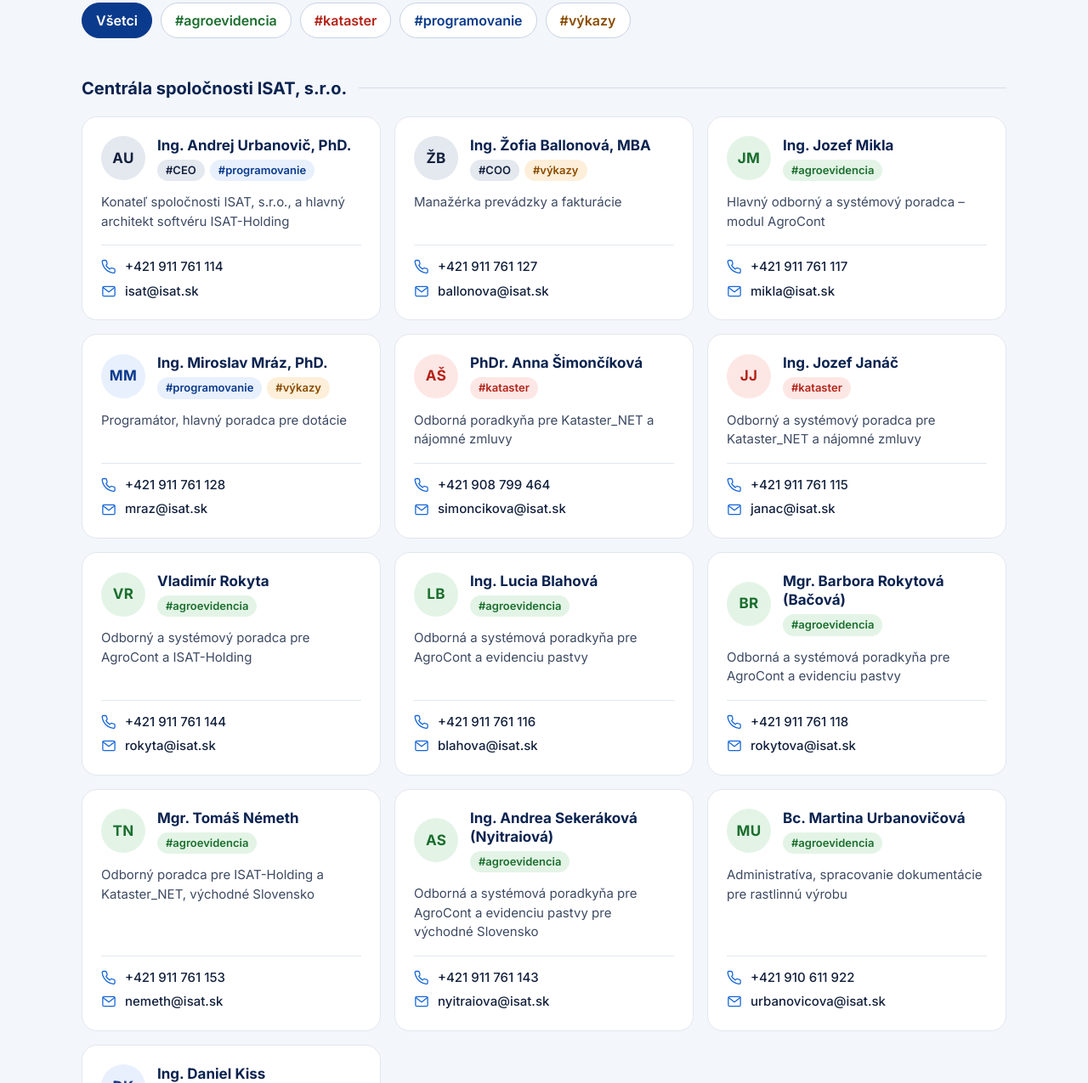
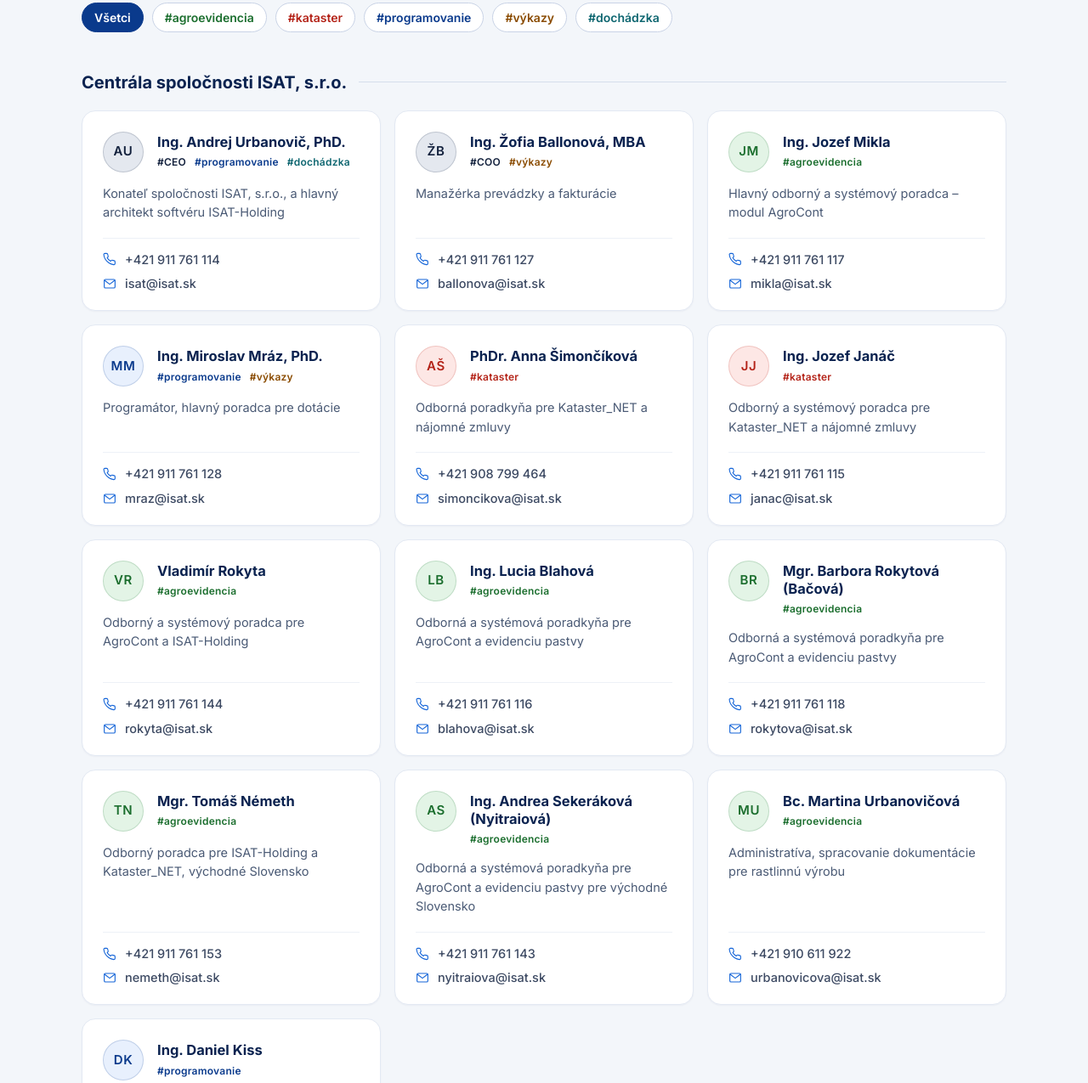
Before and after one commit to isat-sk/isat-web, a plain HTML site: page public/kontakty.html in a window 1280 px wide. Shown: the part 1663-2938 px from the top of the page at 85% size. Drawn offline with Linux system fonts and the light colour scheme.

Commit message:
Kontakty: elegantnejšie karty poradcov a nový hashtag #dochádzka
Menšie hashtagy bez podkladu, jemnejšie karty a filter.
Pridaný hashtag #dochádzka (aj vo filtri), priradený Andrejovi Urbanovičovi.

Co-Authored-By: Claude Opus 5.5 <noreply@anthropic.com>

```diff
--- a/public/css/style.css
+++ b/public/css/style.css
@@ -520,14 +520,15 @@ body{margin:0}
 .isat-web .filter{display:flex;flex-wrap:wrap;gap:10px;margin:24px 0 0;padding:0;border:0}
 .isat-web .filter legend{width:100%;margin-bottom:10px;padding:0;font-weight:600;color:var(--text)}
 .isat-web .filter input{position:absolute;width:1px;height:1px;opacity:0}
-/* farby hashtagov: agroevidencia zelená, kataster červená, programovanie modrá, výkazy oranžová */
+/* farby hashtagov: agroevidencia zelená, kataster červená, programovanie modrá, výkazy oranžová, dochádzka tyrkysová */
 .isat-web .tag-agroevidencia{--tag:#1B6E2E;--tag-bg:#E3F4E6}
 .isat-web .tag-kataster{--tag:#B42318;--tag-bg:#FDE7E5}
 .isat-web .tag-programovanie{--tag:#0A3A8C;--tag-bg:#E8F0FD}
 .isat-web .tag-vykazy{--tag:#8A4B00;--tag-bg:#FDEFD9}
+.isat-web .tag-dochadzka{--tag:#0E6670;--tag-bg:#DDF1F2}
 /* pozície vo vedení (CEO, COO) – tmavá neutrálna farba */
 .isat-web .tag-ceo,.isat-web .tag-coo{--tag:#13213D;--tag-bg:#E4E8EF}
-.isat-web .filter label{padding:8px 16px;border:1.5px solid #C9D3E6;border-radius:999px;background:#fff;color:var(--tag,var(--navy-2));font-weight:600;cursor:pointer}
+.isat-web .filter label{padding:6px 14px;border:1px solid #C9D3E6;border-radius:999px;background:#fff;color:var(--tag,var(--navy-2));font-size:14px;font-weight:600;cursor:pointer;transition:background .15s,border-color .15s,color .15s}
 .isat-web .filter label:hover{border-color:var(--tag,var(--navy-2))}
 .isat-web .filter input:checked+label{background:var(--tag,var(--navy-2));border-color:var(--tag,var(--navy-2));color:#fff}
 .isat-web .filter input:focus-visible+label{outline:3px solid var(--blue);outline-offset:2px}
@@ -538,24 +539,27 @@ body{margin:0}
 .isat-web .people-wrap:has(#f-programovanie:checked) .person:not(.t-programovanie),
 .isat-web .people-wrap:has(#f-programovanie:checked) .people-group:not(:has(.t-programovanie)),
 .isat-web .people-wrap:has(#f-vykazy:checked) .person:not(.t-vykazy),
-.isat-web .people-wrap:has(#f-vykazy:checked) .people-group:not(:has(.t-vykazy)){display:none}
+.isat-web .people-wrap:has(#f-vykazy:checked) .people-group:not(:has(.t-vykazy)),
+.isat-web .people-wrap:has(#f-dochadzka:checked) .person:not(.t-dochadzka),
+.isat-web .people-wrap:has(#f-dochadzka:checked) .people-group:not(:has(.t-dochadzka)){display:none}
 
 /* karty poradcov */
 .isat-web .people-h{display:flex;align-items:center;gap:14px;margin:44px 0 0;font-size:20px;color:var(--navy)}
 .isat-web .people-h::after{content:"";flex:1;height:1px;background:#D5DEEC}
 /* najviac 3 poradcovia v riadku */
 .isat-web .people{display:grid;grid-template-columns:repeat(auto-fill,minmax(max(min(100%,320px),calc((100% - 32px) / 3)),1fr));gap:16px;margin:18px 0 0;padding:0;list-style:none}
-.isat-web .person{display:flex;flex-direction:column;padding:22px;border:1px solid var(--line);border-radius:18px;background:#fff;transition:transform .15s,box-shadow .15s}
-.isat-web .person:hover{transform:translateY(-2px);box-shadow:0 12px 28px rgba(11,35,80,.08)}
-.isat-web .person-top{display:flex;gap:14px;align-items:center}
-.isat-web .avatar{display:flex;align-items:center;justify-content:center;width:52px;height:52px;flex-shrink:0;border-radius:50%;background:var(--tag-bg,var(--bg-soft));color:var(--tag,var(--navy));font-weight:700;font-size:17px;letter-spacing:.02em}
-.isat-web .person b{display:block;font-size:17px;line-height:1.3;color:var(--navy)}
-.isat-web .person .tag{display:inline-block;margin:6px 6px 0 0;padding:3px 10px;border-radius:999px;background:var(--tag-bg,#E8F0FD);color:var(--tag,var(--navy-2));font-size:13px;font-weight:600}
-.isat-web .role{flex:1;margin:14px 0 0;font-size:15px;color:var(--text)}
-.isat-web .person-links{display:flex;flex-direction:column;gap:6px;margin-top:16px;padding-top:14px;border-top:1px solid var(--line)}
-.isat-web .person-links a{display:flex;gap:10px;align-items:center;font-size:15px;font-weight:500;overflow-wrap:anywhere}
+.isat-web .person{position:relative;display:flex;flex-direction:column;padding:24px 24px 20px;border:1px solid #E3E9F3;border-radius:16px;background:#fff;box-shadow:0 1px 2px rgba(11,35,80,.04);transition:transform .2s,box-shadow .2s,border-color .2s}
+.isat-web .person:hover{transform:translateY(-2px);border-color:#D3DDEC;box-shadow:0 14px 32px rgba(11,35,80,.09)}
+.isat-web .person-top{display:flex;gap:16px;align-items:flex-start}
+.isat-web .avatar{display:flex;align-items:center;justify-content:center;width:48px;height:48px;flex-shrink:0;border-radius:50%;background:var(--tag-bg,var(--bg-soft));color:var(--tag,var(--navy));font-weight:600;font-size:15px;letter-spacing:.04em;box-shadow:inset 0 0 0 1px color-mix(in srgb,var(--tag,var(--navy)) 18%,transparent)}
+.isat-web .person b{display:block;margin-top:2px;font-size:16.5px;font-weight:700;line-height:1.3;color:var(--navy)}
+.isat-web .person .tagy{display:flex;flex-wrap:wrap;gap:4px 10px;margin-top:5px}
+.isat-web .person .tag{color:var(--tag,var(--navy-2));font-size:12px;font-weight:600;letter-spacing:.02em;line-height:1.4}
+.isat-web .role{flex:1;margin:14px 0 0;font-size:14.5px;line-height:1.55;color:#4A5A75}
+.isat-web .person-links{display:flex;flex-direction:column;gap:7px;margin-top:18px;padding-top:14px;border-top:1px solid #EDF1F7}
+.isat-web .person-links a{display:flex;gap:10px;align-items:center;font-size:14.5px;font-weight:500;color:var(--text);overflow-wrap:anywhere}
 .isat-web .person-links a:hover{color:var(--blue)}
-.isat-web .person-links svg.ic{width:18px;height:18px;color:var(--blue)}
+.isat-web .person-links svg.ic{width:16px;height:16px;flex-shrink:0;color:var(--blue)}
 
 /* fakturačné údaje */
 .isat-web .companies{display:grid;grid-template-columns:repeat(auto-fit,minmax(min(100%,420px),1fr));gap:20px;margin:28px 0 0;padding:0;list-style:none}
--- a/public/kontakty.html
+++ b/public/kontakty.html
@@ -146,23 +146,24 @@
           <input type="radio" name="oblast" id="f-kataster"><label class="tag-kataster" for="f-kataster">#kataster</label>
           <input type="radio" name="oblast" id="f-programovanie"><label class="tag-programovanie" for="f-programovanie">#programovanie</label>
           <input type="radio" name="oblast" id="f-vykazy"><label class="tag-vykazy" for="f-vykazy">#výkazy</label>
+          <input type="radio" name="oblast" id="f-dochadzka"><label class="tag-dochadzka" for="f-dochadzka">#dochádzka</label>
         </fieldset>
         <div class="people-group">
         <h3 class="people-h">Centrála spoločnosti ISAT, s.r.o.</h3>
         <ul class="people">
-          <li class="person t-ceo t-programovanie tag-ceo"><div class="person-top"><span class="avatar" aria-hidden="true">AU</span><div><b>Ing. Andrej Urbanovič, PhD.</b><span class="tag tag-ceo">#CEO</span><span class="tag tag-programovanie">#programovanie</span></div></div><p class="role">Konateľ spoločnosti ISAT, s.r.o., a hlavný architekt softvéru ISAT-Holding</p><div class="person-links"><a href="tel:+421911761114"><svg class="ic" aria-hidden="true"><use href="img/ikony.svg#isat-i-phone"/></svg>+421 911 761 114</a><a href="mailto:isat@isat.sk"><svg class="ic" aria-hidden="true"><use href="img/ikony.svg#isat-i-mail"/></svg>isat@isat.sk</a></div></li>
-          <li class="person t-coo t-vykazy tag-coo"><div class="person-top"><span class="avatar" aria-hidden="true">ŽB</span><div><b>Ing. Žofia Ballonová, MBA</b><span class="tag tag-coo">#COO</span><span class="tag tag-vykazy">#výkazy</span></div></div><p class="role">Manažérka prevádzky a fakturácie</p><div class="person-links"><a href="tel:+421911761127"><svg class="ic" aria-hidden="true"><use href="img/ikony.svg#isat-i-phone"/></svg>+421 911 761 127</a><a href="mailto:ballonova@isat.sk"><svg class="ic" aria-hidden="true"><use href="img/ikony.svg#isat-i-mail"/></svg>ballonova@isat.sk</a></div></li>
-          <li class="person t-agroevidencia tag-agroevidencia"><div class="person-top"><span class="avatar" aria-hidden="true">JM</span><div><b>Ing. Jozef Mikla</b><span class="tag tag-agroevidencia">#agroevidencia</span></div></div><p class="role">Hlavný odborný a systémový poradca – modul AgroCont</p><div class="person-links"><a href="tel:+421911761117"><svg class="ic" aria-hidden="true"><use href="img/ikony.svg#isat-i-phone"/></svg>+421 911 761 117</a><a href="mailto:mikla@isat.sk"><svg class="ic" aria-hidden="true"><use href="img/ikony.svg#isat-i-mail"/></svg>mikla@isat.sk</a></div></li>
-          <li class="person t-programovanie t-vykazy tag-programovanie"><div class="person-top"><span class="avatar" aria-hidden="true">MM</span><div><b>Ing. Miroslav Mráz, PhD.</b><span class="tag tag-programovanie">#programovanie</span><span class="tag tag-vykazy">#výkazy</span></div></div><p class="role">Programátor, hlavný poradca pre dotácie</p><div class="person-links"><a href="tel:+421911761128"><svg class="ic" aria-hidden="true"><use href="img/ikony.svg#isat-i-phone"/></svg>+421 911 761 128</a><a href="mailto:mraz@isat.sk"><svg class="ic" aria-hidden="true"><use href="img/ikony.svg#isat-i-mail"/></svg>mraz@isat.sk</a></div></li>
-          <li class="person t-kataster tag-kataster"><div class="person-top"><span class="avatar" aria-hidden="true">AŠ</span><div><b>PhDr. Anna Šimončíková</b><span class="tag tag-kataster">#kataster</span></div></div><p class="role">Odborná poradkyňa pre Kataster_NET a nájomné zmluvy</p><div class="person-links"><a href="tel:+421908799464"><svg class="ic" aria-hidden="true"><use href="img/ikony.svg#isat-i-phone"/></svg>+421 908 799 464</a><a href="mailto:simoncikova@isat.sk"><svg class="ic" aria-hidden="true"><use href="img/ikony.svg#isat-i-mail"/></svg>simoncikova@isat.sk</a></div></li>
-          <li class="person t-kataster tag-kataster"><div class="person-top"><span class="avatar" aria-hidden="true">JJ</span><div><b>Ing. Jozef Janáč</b><span class="tag tag-kataster">#kataster</span></div></div><p class="role">Odborný a systémový poradca pre Kataster_NET a nájomné zmluvy</p><div class="person-links"><a href="tel:+421911761115"><svg class="ic" aria-hidden="true"><use href="img/ikony.svg#isat-i-phone"/></svg>+421 911 761 115</a><a href="mailto:janac@isat.sk"><svg class="ic" aria-hidden="true"><use href="img/ikony.svg#isat-i-mail"/></svg>janac@isat.sk</a></div></li>
-          <li class="person t-agroevidencia tag-agroevidencia"><div class="person-top"><span class="avatar" aria-hidden="true">VR</span><div><b>Vladimír Rokyta</b><span class="tag tag-agroevidencia">#agroevidencia</span></div></div><p class="role">Odborný a systémový poradca pre AgroCont a ISAT-Holding</p><div class="person-links"><a href="tel:+421911761144"><svg class="ic" aria-hidden="true"><use href="img/ikony.svg#isat-i-phone"/></svg>+421 911 761 144</a><a href="mailto:rokyta@isat.sk"><svg class="ic" aria-hidden="true"><use href="img/ikony.svg#isat-i-mail"/></svg>rokyta@isat.sk</a></div></li>
-          <li class="person t-agroevidencia tag-agroevidencia"><div class="person-top"><span class="avatar" aria-hidden="true">LB</span><div><b>Ing. Lucia Blahová</b><span class="tag tag-agroevidencia">#agroevidencia</span></div></div><p class="role">Odborná a systémová poradkyňa pre AgroCont a evidenciu pastvy</p><div class="person-links"><a href="tel:+421911761116"><svg class="ic" aria-hidden="true"><use href="img/ikony.svg#isat-i-phone"/></svg>+421 911 761 116</a><a href="mailto:blahova@isat.sk"><svg class="ic" aria-hidden="true"><use href="img/ikony.svg#isat-i-mail"/></svg>blahova@isat.sk</a></div></li>
-          <li class="person t-agroevidencia tag-agroevidencia"><div class="person-top"><span class="avatar" aria-hidden="true">BR</span><div><b>Mgr. Barbora Rokytová (Bačová)</b><span class="tag tag-agroevidencia">#agroevidencia</span></div></div><p class="role">Odborná a systémová poradkyňa pre AgroCont a evidenciu pastvy</p><div class="person-links"><a href="tel:+421911761118"><svg class="ic" aria-hidden="true"><use href="img/ikony.svg#isat-i-phone"/></svg>+421 911 761 118</a><a href="mailto:rokytova@isat.sk"><svg class="ic" aria-hidden="true"><use href="img/ikony.svg#isat-i-mail"/></svg>rokytova@isat.sk</a></div></li>
-          <li class="person t-agroevidencia tag-agroevidencia"><div class="person-top"><span class="avatar" aria-hidden="true">TN</span><div><b>Mgr. Tomáš Németh</b><span class="tag tag-agroevidencia">#agroevidencia</span></div></div><p class="role">Odborný poradca pre ISAT-Holding a Kataster_NET, východné Slovensko</p><div class="person-links"><a href="tel:+421911761153"><svg class="ic" aria-hidden="true"><use href="img/ikony.svg#isat-i-phone"/></svg>+421 911 761 153</a><a href="mailto:nemeth@isat.sk"><svg class="ic" aria-hidden="true"><use href="img/ikony.svg#isat-i-mail"/></svg>nemeth@isat.sk</a></div></li>
-          <li class="person t-agroevidencia tag-agroevidencia"><div class="person-top"><span class="avatar" aria-hidden="true">AS</span><div><b>Ing. Andrea Sekeráková (Nyitraiová)</b><span class="tag tag-agroevidencia">#agroevidencia</span></div></div><p class="role">Odborná a systémová poradkyňa pre AgroCont a evidenciu pastvy pre východné Slovensko</p><div class="person-links"><a href="tel:+421911761143"><svg class="ic" aria-hidden="true"><use href="img/ikony.svg#isat-i-phone"/></svg>+421 911 761 143</a><a href="mailto:nyitraiova@isat.sk"><svg class="ic" aria-hidden="true"><use href="img/ikony.svg#isat-i-mail"/></svg>nyitraiova@isat.sk</a></div></li>
-          <li class="person t-agroevidencia tag-agroevidencia"><div class="person-top"><span class="avatar" aria-hidden="true">MU</span><div><b>Bc. Martina Urbanovičová</b><span class="tag tag-agroevidencia">#agroevidencia</span></div></div><p class="role">Administratíva, spracovanie dokumentácie pre rastlinnú výrobu</p><div class="person-links"><a href="tel:+421910611922"><svg class="ic" aria-hidden="true"><use href="img/ikony.svg#isat-i-phone"/></svg>+421 910 611 922</a><a href="mailto:urbanovicova@isat.sk"><svg class="ic" aria-hidden="true"><use href="img/ikony.svg#isat-i-mail"/></svg>urbanovicova@isat.sk</a></div></li>
-          <li class="person t-programovanie tag-programovanie"><div class="person-top"><span class="avatar" aria-hidden="true">DK</span><div><b>Ing. Daniel Kiss</b><span class="tag tag-programovanie">#programovanie</span></div></div><p class="role">Programátor WEB-Správca</p><div class="person-links"><a href="tel:+421908761127"><svg class="ic" aria-hidden="true"><use href="img/ikony.svg#isat-i-phone"/></svg>+421 908 761 127</a><a href="mailto:kiss@isat.sk"><svg class="ic" aria-hidden="true"><use href="img/ikony.svg#isat-i-mail"/></svg>kiss@isat.sk</a></div></li>
+          <li class="person t-ceo t-programovanie t-dochadzka tag-ceo"><div class="person-top"><span class="avatar" aria-hidden="true">AU</span><div><b>Ing. Andrej Urbanovič, PhD.</b><span class="tagy"><span class="tag tag-ceo">#CEO</span><span class="tag tag-programovanie">#programovanie</span><span class="tag tag-dochadzka">#dochádzka</span></span></div></div><p class="role">Konateľ spoločnosti ISAT, s.r.o., a hlavný architekt softvéru ISAT-Holding</p><div class="person-links"><a href="tel:+421911761114"><svg class="ic" aria-hidden="true"><use href="img/ikony.svg#isat-i-phone"/></svg>+421 911 761 114</a><a href="mailto:isat@isat.sk"><svg class="ic" aria-hidden="true"><use href="img/ikony.svg#isat-i-mail"/></svg>isat@isat.sk</a></div></li>
+          <li class="person t-coo t-vykazy tag-coo"><div class="person-top"><span class="avatar" aria-hidden="true">ŽB</span><div><b>Ing. Žofia Ballonová, MBA</b><span class="tagy"><span class="tag tag-coo">#COO</span><span class="tag tag-vykazy">#výkazy</span></span></div></div><p class="role">Manažérka prevádzky a fakturácie</p><div class="person-links"><a href="tel:+421911761127"><svg class="ic" aria-hidden="true"><use href="img/ikony.svg#isat-i-phone"/></svg>+421 911 761 127</a><a href="mailto:ballonova@isat.sk"><svg class="ic" aria-hidden="true"><use href="img/ikony.svg#isat-i-mail"/></svg>ballonova@isat.sk</a></div></li>
+          <li class="person t-agroevidencia tag-agroevidencia"><div class="person-top"><span class="avatar" aria-hidden="true">JM</span><div><b>Ing. Jozef Mikla</b><span class="tagy"><span class="tag tag-agroevidencia">#agroevidencia</span></span></div></div><p class="role">Hlavný odborný a systémový poradca – modul AgroCont</p><div class="person-links"><a href="tel:+421911761117"><svg class="ic" aria-hidden="true"><use href="img/ikony.svg#isat-i-phone"/></svg>+421 911 761 117</a><a href="mailto:mikla@isat.sk"><svg class="ic" aria-hidden="true"><use href="img/ikony.svg#isat-i-mail"/></svg>mikla@isat.sk</a></div></li>
+          <li class="person t-programovanie t-vykazy tag-programovanie"><div class="person-top"><span class="avatar" aria-hidden="true">MM</span><div><b>Ing. Miroslav Mráz, PhD.</b><span class="tagy"><span class="tag tag-programovanie">#programovanie</span><span class="tag tag-vykazy">#výkazy</span></span></div></div><p class="role">Programátor, hlavný poradca pre dotácie</p><div class="person-links"><a href="tel:+421911761128"><svg class="ic" aria-hidden="true"><use href="img/ikony.svg#isat-i-phone"/></svg>+421 911 761 128</a><a href="mailto:mraz@isat.sk"><svg class="ic" aria-hidden="true"><use href="img/ikony.svg#isat-i-mail"/></svg>mraz@isat.sk</a></div></li>
+          <li class="person t-kataster tag-kataster"><div class="person-top"><span class="avatar" aria-hidden="true">AŠ</span><div><b>PhDr. Anna Šimončíková</b><span class="tagy"><span class="tag tag-kataster">#kataster</span></span></div></div><p class="role">Odborná poradkyňa pre Kataster_NET a nájomné zmluvy</p><div class="person-links"><a href="tel:+421908799464"><svg class="ic" aria-hidden="true"><use href="img/ikony.svg#isat-i-phone"/></svg>+421 908 799 464</a><a href="mailto:simoncikova@isat.sk"><svg class="ic" aria-hidden="true"><use href="img/ikony.svg#isat-i-mail"/></svg>simoncikova@isat.sk</a></div></li>
+          <li class="person t-kataster tag-kataster"><div class="person-top"><span class="avatar" aria-hidden="true">JJ</span><div><b>Ing. Jozef Janáč</b><span class="tagy"><span class="tag tag-kataster">#kataster</span></span></div></div><p class="role">Odborný a systémový poradca pre Kataster_NET a nájomné zmluvy</p><div class="person-links"><a href="tel:+421911761115"><svg class="ic" aria-hidden="true"><use href="img/ikony.svg#isat-i-phone"/></svg>+421 911 761 115</a><a href="mailto:janac@isat.sk"><svg class="ic" aria-hidden="true"><use href="img/ikony.svg#isat-i-mail"/></svg>janac@isat.sk</a></div></li>
+          <li class="person t-agroevidencia tag-agroevidencia"><div class="person-top"><span class="avatar" aria-hidden="true">VR</span><div><b>Vladimír Rokyta</b><span class="tagy"><span class="tag tag-agroevidencia">#agroevidencia</span></span></div></div><p class="role">Odborný a systémový poradca pre AgroCont a ISAT-Holding</p><div class="person-links"><a href="tel:+421911761144"><svg class="ic" aria-hidden="true"><use href="img/ikony.svg#isat-i-phone"/></svg>+421 911 761 144</a><a href="mailto:rokyta@isat.sk"><svg class="ic" aria-hidden="true"><use href="img/ikony.svg#isat-i-mail"/></svg>rokyta@isat.sk</a></div></li>
+          <li class="person t-agroevidencia tag-agroevidencia"><div class="person-top"><span class="avatar" aria-hidden="true">LB</span><div><b>Ing. Lucia Blahová</b><span class="tagy"><span class="tag tag-agroevidencia">#agroevidencia</span></span></div></div><p class="role">Odborná a systémová poradkyňa pre AgroCont a evidenciu pastvy</p><div class="person-links"><a href="tel:+421911761116"><svg class="ic" aria-hidden="true"><use href="img/ikony.svg#isat-i-phone"/></svg>+421 911 761 116</a><a href="mailto:blahova@isat.sk"><svg class="ic" aria-hidden="true"><use href="img/ikony.svg#isat-i-mail"/></svg>blahova@isat.sk</a></div></li>
+          <li class="person t-agroevidencia tag-agroevidencia"><div class="person-top"><span class="avatar" aria-hidden="true">BR</span><div><b>Mgr. Barbora Rokytová (Bačová)</b><span class="tagy"><span class="tag tag-agroevidencia">#agroevidencia</span></span></div></div><p class="role">Odborná a systémová poradkyňa pre AgroCont a evidenciu pastvy</p><div class="person-links"><a href="tel:+421911761118"><svg class="ic" aria-hidden="true"><use href="img/ikony.svg#isat-i-phone"/></svg>+421 911 761 118</a><a href="mailto:rokytova@isat.sk"><svg class="ic" aria-hidden="true"><use href="img/ikony.svg#isat-i-mail"/></svg>rokytova@isat.sk</a></div></li>
+          <li class="person t-agroevidencia tag-agroevidencia"><div class="person-top"><span class="avatar" aria-hidden="true">TN</span><div><b>Mgr. Tomáš Németh</b><span class="tagy"><span class="tag tag-agroevidencia">#agroevidencia</span></span></div></div><p class="role">Odborný poradca pre ISAT-Holding a Kataster_NET, východné Slovensko</p><div class="person-links"><a href="tel:+421911761153"><svg class="ic" aria-hidden="true"><use href="img/ikony.svg#isat-i-phone"/></svg>+421 911 761 153</a><a href="mailto:nemeth@isat.sk"><svg class="ic" aria-hidden="true"><use href="img/ikony.svg#isat-i-mail"/></svg>nemeth@isat.sk</a></div></li>
+          <li class="person t-agroevidencia tag-agroevidencia"><div class="person-top"><span class="avatar" aria-hidden="true">AS</span><div><b>Ing. Andrea Sekeráková (Nyitraiová)</b><span class="tagy"><span class="tag tag-agroevidencia">#agroevidencia</span></span></div></div><p class="role">Odborná a systémová poradkyňa pre AgroCont a evidenciu pastvy pre východné Slovensko</p><div class="person-links"><a href="tel:+421911761143"><svg class="ic" aria-hidden="true"><use href="img/ikony.svg#isat-i-phone"/></svg>+421 911 761 143</a><a href="mailto:nyitraiova@isat.sk"><svg class="ic" aria-hidden="true"><use href="img/ikony.svg#isat-i-mail"/></svg>nyitraiova@isat.sk</a></div></li>
+          <li class="person t-agroevidencia tag-agroevidencia"><div class="person-top"><span class="avatar" aria-hidden="true">MU</span><div><b>Bc. Martina Urbanovičová</b><span class="tagy"><span class="tag tag-agroevidencia">#agroevidencia</span></span></div></div><p class="role">Administratíva, spracovanie dokumentácie pre rastlinnú výrobu</p><div class="person-links"><a href="tel:+421910611922"><svg class="ic" aria-hidden="true"><use href="img/ikony.svg#isat-i-phone"/></svg>+421 910 611 922</a><a href="mailto:urbanovicova@isat.sk"><svg class="ic" aria-hidden="true"><use href="img/ikony.svg#isat-i-mail"/></svg>urbanovicova@isat.sk</a></div></li>
+          <li class="person t-programovanie tag-programovanie"><div class="person-top"><span class="avatar" aria-hidden="true">DK</span><div><b>Ing. Daniel Kiss</b><span class="tagy"><span class="tag tag-programovanie">#programovanie</span></span></div></div><p class="role">Programátor WEB-Správca</p><div class="person-links"><a href="tel:+421908761127"><svg class="ic" aria-hidden="true"><use href="img/ikony.svg#isat-i-phone"/></svg>+421 908 761 127</a><a href="mailto:kiss@isat.sk"><svg class="ic" aria-hidden="true"><use href="img/ikony.svg#isat-i-mail"/></svg>kiss@isat.sk</a></div></li>
         </ul>
         </div>
         <div class="people-group">
```
